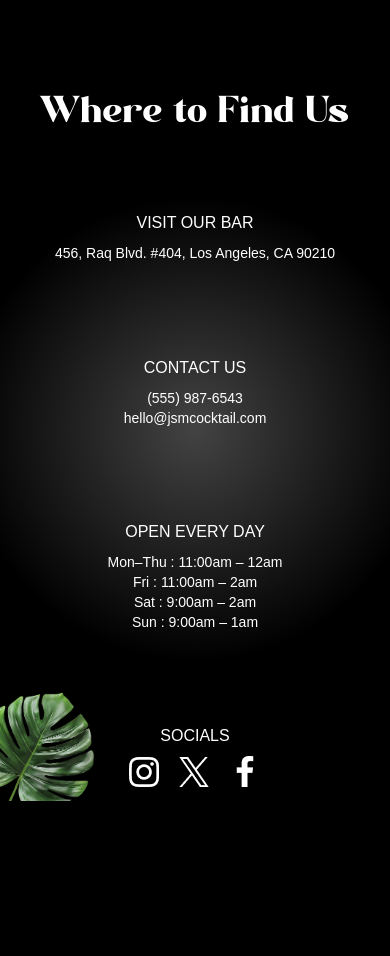
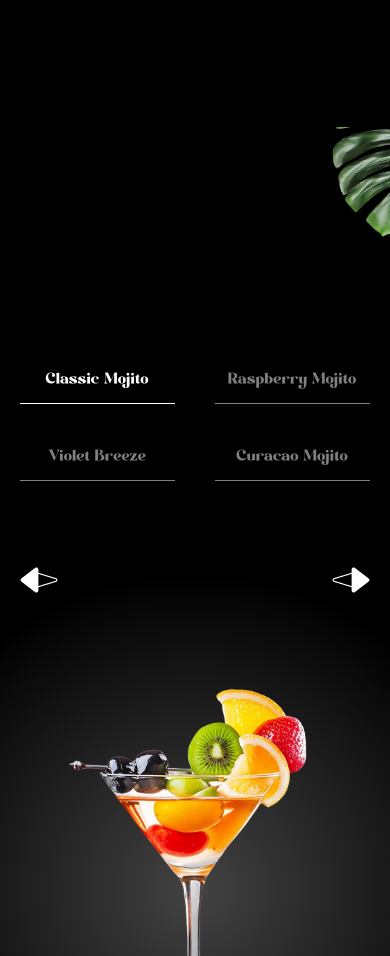
Before and after one commit to theaditya24/gsap_project, a React (Vite) app: page / in a window 390 px wide. Shown: the part 5860-6816 px from the top of the page. Before the commit the page ends 6711 px from the top, so only its background shows below. Built offline with nearby package versions, Linux system fonts and the light colour scheme; a web font is replaced by a local one.

Commit message:
implemented the menu section and some other changes

```diff
--- a/src/App.jsx
+++ b/src/App.jsx
@@ -7,6 +7,7 @@
 import About from './components/About';
 import Art from './components/Art';
 import Contact from './components/Contact';
+import Menu from './components/Menu';
 
 gsap.registerPlugin(ScrollTrigger, SplitText);
 
@@ -18,6 +19,7 @@
       <Cocktails />
       <About />
       <Art />
+      <Menu />
       <Contact />
     </main>
   )
--- a/src/components/Contact.jsx
+++ b/src/components/Contact.jsx
@@ -39,13 +39,13 @@
 
 		<div>
 		 <h3>Visit Our Bar</h3>
-		 <p>456, Raq Blvd. #404, Los Angeles, CA 90210</p>
+		 <p>456, Navi Mumbai. #404, Navi Mumbai, Maharashtra, India</p>
 		</div>
 
 		<div>
 		 <h3>Contact Us</h3>
-		 <p>(555) 987-6543</p>
-		 <p>hello@jsmcocktail.com</p>
+		 <p>(+91) 9826000000</p>
+		 <p>hello@velvetpour.com</p>
 		</div>
 
 		<div>
--- a/src/components/Menu.jsx
+++ b/src/components/Menu.jsx
@@ -0,0 +1,99 @@
+'use client';
+
+import { allCocktails } from '../../constants/index.js'
+import { useRef, useState } from 'react'
+import { useGSAP } from '@gsap/react'
+import gsap from 'gsap';
+
+const Menu = () => {
+ const contentRef = useRef();
+ const [currentIndex, setCurrentIndex] = useState(0);
+
+ useGSAP(() => {
+	gsap.fromTo('#title', { opacity: 0 }, { opacity: 1, duration: 1 });
+	gsap.fromTo('.cocktail img', { opacity: 0, xPercent: -100 }, {
+	 xPercent: 0, opacity: 1, duration: 1, ease: 'power1.inOut'
+	})
+	gsap.fromTo('.details h2', { yPercent: 100, opacity: 0 }, {
+	 yPercent: 0, opacity: 100, ease: 'power1.inOut'
+	})
+	gsap.fromTo('.details p', { yPercent: 100, opacity: 0 }, {
+	 yPercent: 0, opacity: 100, ease: 'power1.inOut'
+	})
+ }, [currentIndex]);
+
+ const totalCocktails = allCocktails.length;
+
+ const goToSlide = (index) => {
+	const newIndex = (index + totalCocktails) % totalCocktails;
+
+	setCurrentIndex(newIndex);
+ }
+
+ const getCocktailAt = (indexOffset) => {
+	return allCocktails[(currentIndex + indexOffset + totalCocktails) % totalCocktails]
+ }
+
+ const currentCocktail = getCocktailAt(0);
+ const prevCocktail = getCocktailAt(-1);
+ const nextCocktail = getCocktailAt(1);
+
+ return (
+	<section id="menu" aria-labelledby="menu-heading">
+	 <img src="/images/slider-left-leaf.png" alt="left-leaf" id="m-left-leaf" />
+	 <img src="/images/slider-right-leaf.png" alt="right-leaf" id="m-right-leaf" />
+
+	 <h2 id="menu-heading" className="sr-only">
+		Cocktail Menu
+	 </h2>
+
+	 <nav className="cocktail-tabs" aria-label="Cocktail Navigation">
+		{allCocktails.map((cocktail, index) => {
+		 const isActive = index === currentIndex;
+
+		 return (
+			<button key={cocktail.id} className={`
+				${isActive
+				 ? 'text-white border-white'
+				 : 'text-white/50 border-white/50'}
+			 `}	onClick={() => goToSlide(index)}
+			>
+			 {cocktail.name}
+			</button>
+		 )
+		})}
+	 </nav>
+
+	 <div className="content">
+		<div className="arrows">
+		 <button className="text-left" onClick={() => goToSlide(currentIndex - 1)}>
+			<span>{prevCocktail.name}</span>
+			<img src="/images/right-arrow.png" alt="right-arrow" aria-hidden="true" />
+		 </button>
+
+		 <button className="text-left" onClick={() => goToSlide(currentIndex + 1)}>
+			<span>{nextCocktail.name}</span>
+			<img src="/images/left-arrow.png" alt="left-arrow" aria-hidden="true" />
+		 </button>
+		</div>
+
+		<div className="cocktail">
+		 <img src={currentCocktail.image} className="object-contain"/>
+		</div>
+
+		<div className="recipe">
+		 <div ref={contentRef} className="info">
+			<p>Recipe for:</p>
+			<p id="title">{currentCocktail.name}</p>
+		 </div>
+
+		 <div className="details">
+			<h2>{currentCocktail.title}</h2>
+			<p>{currentCocktail.description}</p>
+		 </div>
+		</div>
+	 </div>
+	</section>
+ )
+}
+export default Menu
--- a/src/index.css
+++ b/src/index.css
@@ -256,12 +256,19 @@
         }
 
         .masked-container {
+            /* @apply flex flex-col items-center; */
+            @apply relative;
+
+            &::after {
+                content: "";
+                @apply absolute inset-0 bg-gradient-to-t from-black/70 via-black/30 to-transparent;
+            }
             h2 {
                 @apply text-4xl md:text-5xl font-modern-negra text-center mb-10 text-white mt-32;
             }
 
             div {
-                @apply opacity-0 md:px-0 px-5 space-y-5 absolute md:bottom-5 bottom-52 left-1/2 -translate-x-1/2;
+                @apply opacity-0 md:px-0 px-5 space-y-5 absolute bottom-10 left-1/2 -translate-x-1/2 relative z-10 text-white;
 
                 h3 {
                     @apply md:text-5xl text-2xl text-center font-serif md:w-full w-80 text-white;
```
